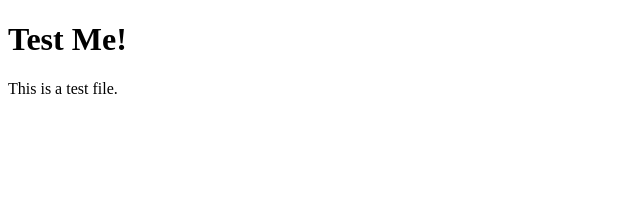
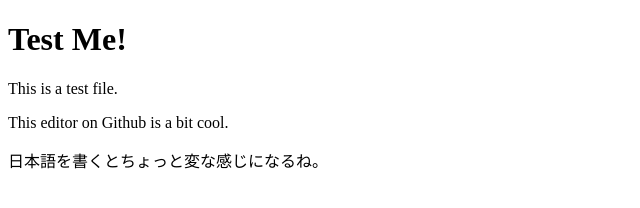
Before and after one commit to keisuke322/test-github4mac, a plain HTML site: page index.html in a window 1280 px wide. Shown: the whole page, without its empty margins (0-640 px from the left). Drawn offline with Linux system fonts and the light colour scheme.

Commit message:
updated index.html with cool
テスト的にgithubのエディタを使ってみる。

```diff
--- a/index.html
+++ b/index.html
@@ -8,6 +8,9 @@
 <body>
 	<h1>Test Me!</h1>
 	<p>This is a test file.</p>
+
+	<p>This editor on Github is a bit cool.</p>
+	<p>日本語を書くとちょっと変な感じになるね。</p>
 </body>
 
 </html>
```
